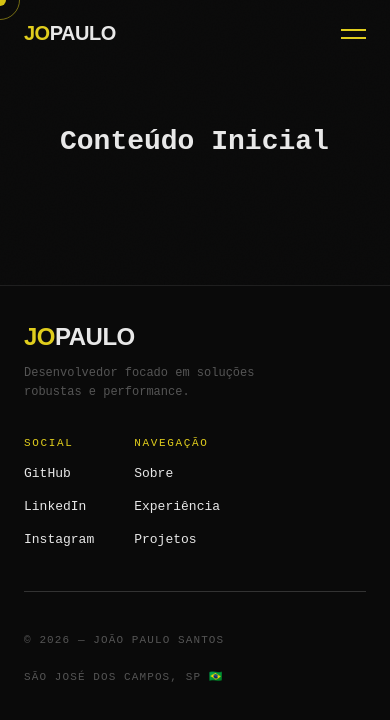
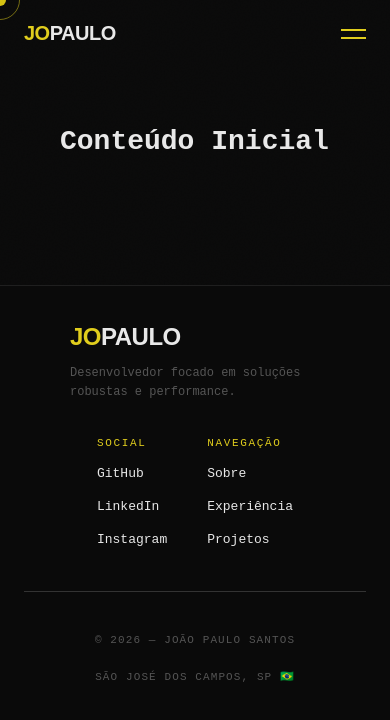
Before and after one commit to jopaul0/jopaul0.github.io, a React (Vite) app: page / in a window 390 px wide. Shown: the top 720 px of the page. Built offline with nearby package versions, Linux system fonts and the light colour scheme.

Commit message:
feat: responsive footer

```diff
--- a/src/components/Footer/Footer.module.scss
+++ b/src/components/Footer/Footer.module.scss
@@ -21,6 +21,7 @@
 
     @include mix.mobile {
       flex-direction: column;
+      align-items: center;
       gap: 32px;
     }
   }
@@ -84,7 +85,7 @@
     @include mix.mobile {
       flex-direction: column;
       gap: 20px;
-      align-items: flex-start;
+      align-items: center;
     }
   }
 }
```
